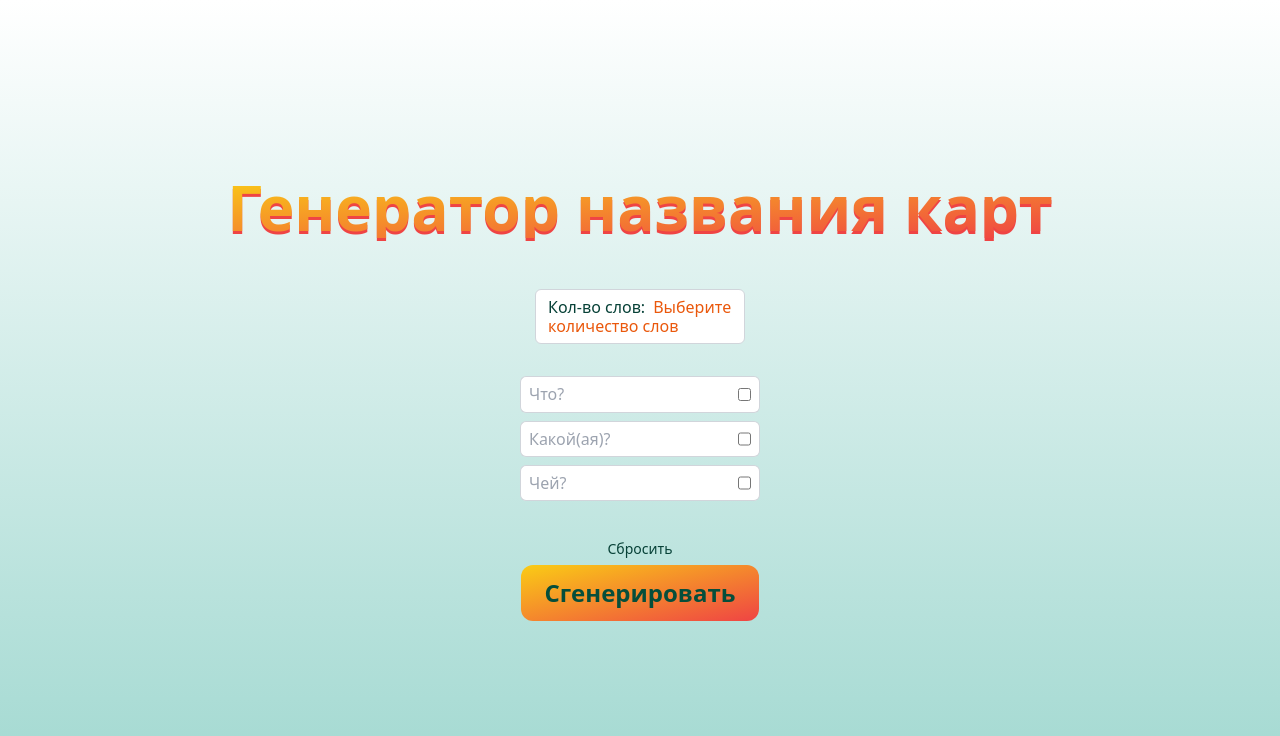
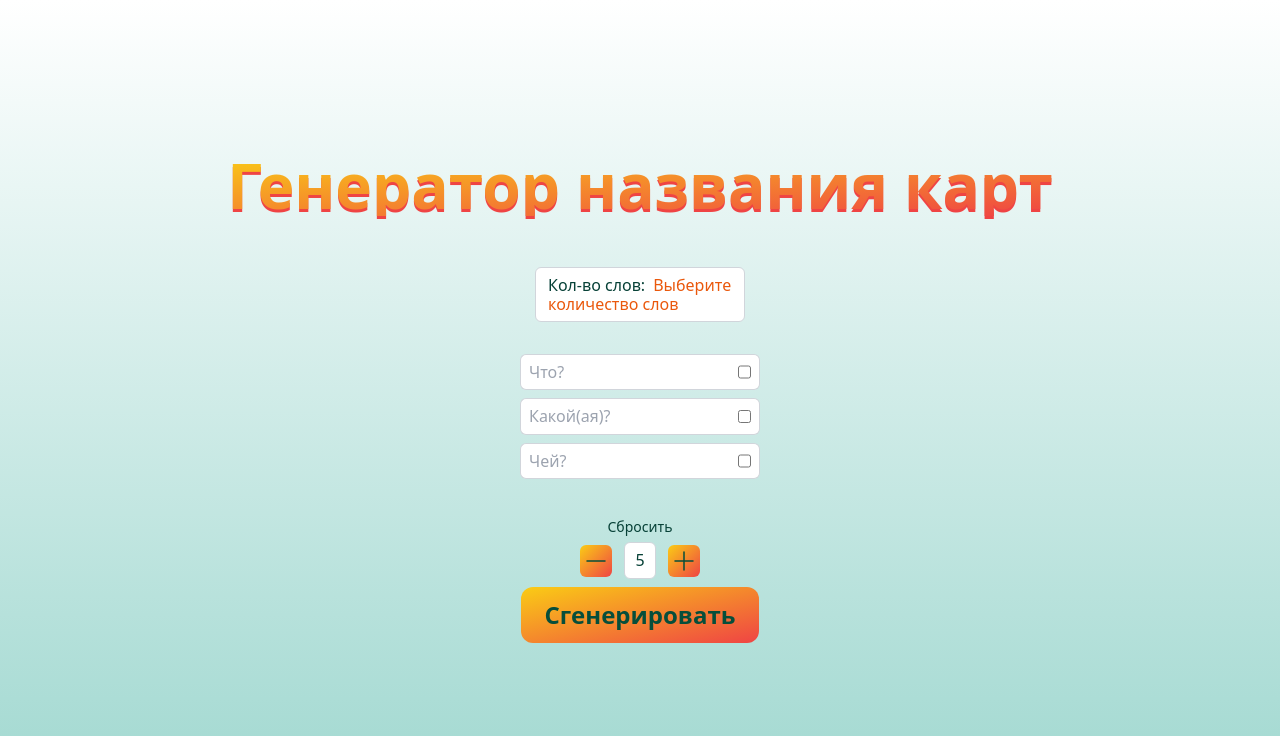
Before and after one commit to MillenniumRain/card-template-generator, a React (Vite) app: page / in a window 1280 px wide. Shown: the top 736 px of the page. Built offline with nearby package versions, Linux system fonts and the light colour scheme.

Commit message:
+ LocalStorag

```diff
--- a/src/pages/CardGenerator/index.tsx
+++ b/src/pages/CardGenerator/index.tsx
@@ -4,54 +4,45 @@ import UIInput from '@/shared/ui/UIInput';
 import UISelect from '@/shared/ui/UISelect';
 import UIButton from '@/shared/ui/UIButton';
 import SelectedInput from '@/pages/CardGenerator/ui/SelectedInput';
-import { iSentence } from '@/pages/CardGenerator/type';
+import { IGeneratedWords, iSentence } from '@/pages/CardGenerator/type';
 import { SS } from '@/pages/CardGenerator/data';
 import { group } from 'console';
+import { data } from 'react-router-dom';
+import Counter from '@/pages/CardGenerator/ui/Counter';
+import useLocalStorage from '@/shared/hooks/LocalStorage';
 
-interface CardGeneratorProp {
-	children?: ReactNode;
-	className?: string;
-}
+interface CardGeneratorProp {}
 
-const CardGenerator: FC<CardGeneratorProp> = ({ className }) => {
+const ALL_COLUMS_NUMBERS = ['2', '1', '0'];
+
+const CardGenerator: FC<CardGeneratorProp> = ({}) => {
 	const [wordCount, setWordCount] = useState('1');
-	const [sentence, setSentence] = useState<iSentence[][]>(JSON.parse(JSON.stringify(SS)));
+	const [counter, setCounter] = useState(5);
+	const [sentence, setSentence] = useState<iSentence[][]>(SS);
+
+	const [localWords, setLocalWords, removeLocal] = useLocalStorage<IGeneratedWords>('gnrt');
+	console.log(localWords);
 
 	const onSelectHandler = (s: iSentence) => {
-		setSentence((prev) => {
-			const sents = [...prev];
-			sents.forEach((sent) => {
-				const word = sent.find((word) => word.id === s.id);
-				if (word) {
-					word.active = !s.active;
-				}
-			});
-			return sents;
-		});
+		setSentence((prev) =>
+			prev.map((group) => group.map((word) => (word.id === s.id ? { ...word, active: !word.active } : word)))
+		);
 	};
 	const onChangeHandler = (column: number, s: iSentence, e: ChangeEvent<HTMLInputElement>) => {
-		setSentence((prev) => {
-			const sents = [...prev];
-			sents[column].forEach((word) => {
-				if (word.id !== s.id) {
-					word.active = false;
-					word.value = '';
-				}
-			});
-			sents.forEach((group) => {
-				const word = group.find((word) => word.id === s.id);
-				if (word) {
-					word.value = e.target.value;
-					word.active = true;
-				}
-			});
-			return sents;
-		});
+		setSentence((prev) =>
+			prev.map((group, index) => {
+				if (index !== column) return group;
+				return group.map((word) =>
+					word.id === s.id
+						? { ...word, value: e.target.value, active: true }
+						: { ...word, active: false, value: '' }
+				);
+			})
+		);
 	};
 
 	const filterSentence = () => {
 		const filtered = [];
-		// const lastFiltered = [];
 		for (const index in sentence) {
 			let withValue = sentence[index].filter((word) => word.value);
 			if (withValue.length == 0) {
@@ -60,17 +51,29 @@ const CardGenerator: FC<CardGeneratorProp> = ({ className }) => {
 			filtered.push(withValue.filter((word) => word.active));
 		}
 
-		console.log(filtered.filter((group) => group.length > 0));
+		console.log({
+			data: filtered
+				.filter((group) => group.length > 0)
+				.map((group) =>
+					group.map((word) => ({
+						type: word.type,
+						value: word.value,
+					}))
+				),
+			count: counter,
+			id: null,
+		});
+		// setLocalWords({ id: '12313', sentence: ['123', 'adad', 'adadaddda'] });
+		// removeLocal();
 	};
 
 	return (
-		<div
+		<main
 			className={cn(
-				'w-screen h-screen grid place-items-center bg-gradient-to-b from-white to-secondary text-primary-alt',
-				className
+				'w-screen h-screen grid place-items-center bg-gradient-to-b from-white to-secondary text-primary-alt'
 			)}>
 			<div className='flex flex-col items-center'>
-				<div className='relative'>
+				<div className='relative text-center'>
 					<div className='absolute -top-[3px] text-6xl font-extrabold bg-gradient-to-tl  from-red-500 to-yellow-400 mb-12 bg-clip-text text-transparent'>
 						Генератор названия карт
 					</div>
@@ -91,68 +94,47 @@ const CardGenerator: FC<CardGeneratorProp> = ({ className }) => {
 								{ label: 'три', value: '3' },
 							]}
 							onChange={(num) => {
-								setSentence(JSON.parse(JSON.stringify(SS)));
+								setSentence(SS);
 								setWordCount(num);
 							}}
 						/>
 					</div>
-					<div className='flex gap-2 mb-8 '>
-						{wordCount > '2' ? (
-							<div className='flex flex-col gap-2'>
-								{sentence[0].map((word, index) => (
+					<section className='flex gap-2 mb-8 '>
+						{ALL_COLUMS_NUMBERS.map((column, index) => {
+							if (wordCount <= column) return null;
+							return (
+								<div className='flex flex-col gap-2' key={column}>
+									{sentence[index].map((word) => (
 										<SelectedInput
 											onSelect={() => onSelectHandler(word)}
 											key={word.id}
 											isSelected={word.active}
 											placeholder={word.label}
-										onChange={(e) => onChangeHandler(0, word, e)}
+											onChange={(e) => onChangeHandler(index, word, e)}
 											value={word.value}
 										/>
 									))}
 								</div>
-						) : null}
-						{wordCount > '1' ? (
-							<div className='flex flex-col gap-2'>
-								{sentence[1].map((word, index) => (
-									<SelectedInput
-										onSelect={() => onSelectHandler(word)}
-										key={word.id}
-										isSelected={word.active}
-										placeholder={word.label}
-										onChange={(e) => onChangeHandler(1, word, e)}
-										value={word.value}
-									/>
-								))}
-							</div>
-						) : null}
-						{wordCount > '0' ? (
-							<div className='flex flex-col gap-2'>
-								{sentence[2].map((word, index) => (
-									<SelectedInput
-										onSelect={() => onSelectHandler(word)}
-										key={word.id}
-										isSelected={word.active}
-										placeholder={word.label}
-										onChange={(e) => onChangeHandler(2, word, e)}
-										value={word.value}
-									/>
-								))}
-							</div>
-						) : null}
-					</div>
+							);
+						})}
+					</section>
 					<button
-						className='px-2 py-1 text-sm hover:underline'
+						className='px-2 py-1 text-sm hover:underline text-center'
 						onClick={() => {
-							setSentence(JSON.parse(JSON.stringify(SS)));
+							setSentence(SS);
+							setCounter(1);
 						}}>
 						Сбросить
 					</button>
-					<UIButton className='px-4 py-3 rounded-xl' onClick={filterSentence}>
-						Сгенерировать{' '}
+					<div className='mb-2 justify-center'>
+						<Counter value={counter} onChangeCounter={(counter) => setCounter(counter)} />
+					</div>
+					<UIButton className='rounded-xl px-6 py-3 ' onClick={filterSentence}>
+						Сгенерировать
 					</UIButton>
 				</div>
 			</div>
-		</div>
+		</main>
 	);
 };
 
--- a/src/pages/CardGenerator/type.ts
+++ b/src/pages/CardGenerator/type.ts
@@ -6,3 +6,8 @@ export interface iSentence {
 	label: string;
 	active: boolean;
 }
+
+export interface IGeneratedWords {
+	id: string;
+	sentence: string[];
+}
--- /dev/null
+++ b/src/pages/CardGenerator/ui/Counter.tsx
@@ -0,0 +1,36 @@
+import { ReactNode, FC, HTMLInputTypeAttribute, InputHTMLAttributes, useState } from 'react';
+import { cn } from '@/shared/utils/cn';
+import UIInput from '@/shared/ui/UIInput';
+import { S_Minus } from '@/shared/assets/S_Minus';
+import { S_Plus } from '@/shared/assets/S_SVGPlus';
+import UIButton from '@/shared/ui/UIButton';
+
+interface CounterProp extends InputHTMLAttributes<HTMLInputElement> {
+	children?: ReactNode;
+	className?: string;
+	onChangeCounter: (counter: number) => void;
+}
+
+const Counter: FC<CounterProp> = ({ className, onChangeCounter, value = 0, ...props }) => {
+	return (
+		<div className={cn('_counter flex gap-3 items-center', className)}>
+			<UIButton className='p-1' onClick={() => onChangeCounter(Math.max(+value - 1, 1))}>
+				<S_Minus className='text-2xl' stroke='3' />
+			</UIButton>
+			<div>
+				<UIInput
+					className='w-8 text-center'
+					{...props}
+					value={value}
+					onChange={(e) => onChangeCounter(+e.target.value)}
+				/>
+			</div>
+
+			<UIButton className='p-1 ' onClick={() => onChangeCounter(+value + 1)}>
+				<S_Plus className='text-2xl' stroke='3' />
+			</UIButton>
+		</div>
+	);
+};
+
+export default Counter;
--- a/src/pages/CardGenerator/ui/SelectedInput.tsx
+++ b/src/pages/CardGenerator/ui/SelectedInput.tsx
@@ -13,7 +13,7 @@ const SelectedInput: FC<SelectedInputProp> = ({ className, onSelect, isSelected
 	return (
 		<div
 			className={cn(
-				`flex relative items-center rounded-md`,
+				`_sinput flex relative items-center rounded-md`,
 				isSelected ? ' outline outline-[2px] outline-orange-600' : null
 			)}>
 			<div className=' '>
--- /dev/null
+++ b/src/shared/assets/S_Minus.tsx
@@ -0,0 +1,9 @@
+import { SVGProps } from 'react';
+
+export function S_Minus(props: SVGProps<SVGSVGElement>) {
+	return (
+		<svg xmlns='http://www.w3.org/2000/svg' width='1em' height='1em' viewBox='0 0 1024 1024' {...props}>
+			<path fill='currentColor' d='M128 544h768a32 32 0 1 0 0-64H128a32 32 0 0 0 0 64'></path>
+		</svg>
+	);
+}
--- /dev/null
+++ b/src/shared/assets/S_SVGPlus.tsx
@@ -0,0 +1,11 @@
+import { SVGProps } from 'react';
+
+export function S_Plus(props: SVGProps<SVGSVGElement>) {
+	return (
+		<svg xmlns='http://www.w3.org/2000/svg' width='1em' height='1em' viewBox='0 0 1024 1024' {...props}>
+			<path
+				fill='currentColor'
+				d='M480 480V128a32 32 0 0 1 64 0v352h352a32 32 0 1 1 0 64H544v352a32 32 0 1 1-64 0V544H128a32 32 0 0 1 0-64z'></path>
+		</svg>
+	);
+}
--- /dev/null
+++ b/src/shared/hooks/LocalStorage.tsx
@@ -0,0 +1,39 @@
+import { useState, useEffect } from 'react';
+
+function useLocalStorage<T>(key: string) {
+	const [storedValue, setStoredValue] = useState<T | null>(getValue);
+
+	function getValue() {
+		let value = null;
+		try {
+			const data = window.localStorage.getItem(key);
+			value = data ? JSON.parse(data) : null;
+		} catch (error) {
+			new Error('Ошибка в чтении из локального хранилища');
+			window.localStorage.removeItem(key);
+		}
+		return value;
+	}
+	function setValue(value: T) {
+		try {
+			window.localStorage.setItem(key, JSON.stringify(value));
+			const local = getValue();
+			setStoredValue(local);
+		} catch (error) {
+			new Error('Ошибка в записи  в локальное хранилище');
+		}
+	}
+
+	function removeValue() {
+		try {
+			window.localStorage.removeItem(key);
+			const local = getValue();
+			setStoredValue(local);
+		} catch (error) {
+			console.error(error);
+		}
+	}
+	return [storedValue, setValue, removeValue] as const;
+}
+
+export default useLocalStorage;
--- a/src/shared/ui/UIButton.tsx
+++ b/src/shared/ui/UIButton.tsx
@@ -13,7 +13,7 @@ const UIButton: FC<UIButtonProps> = ({ children, onClick, className, disabled })
 	return (
 		<button
 			className={clsx(
-				`text-emerald-900 bg-200 bg-gradient-to-tl from-pink-500 via-red-500 to-yellow-400  px-6 py-3  rounded-md bg-pos-0 hover:bg-pos-100 duration-500 font-semibold hover:text-white text-2xl`,
+				`_button text-emerald-900 bg-200 bg-gradient-to-tl from-pink-500 via-red-500 to-yellow-400   rounded-md bg-pos-0 hover:bg-pos-100 duration-500 font-semibold hover:text-white text-2xl`,
 				disabled ? 'opacity-50 cursor-not-allowed' : null,
 				className
 			)}
--- a/src/shared/ui/UIInput.tsx
+++ b/src/shared/ui/UIInput.tsx
@@ -13,7 +13,7 @@ const UIInput: React.FC<UIInputProps> = ({ error, helperText, className, ...prop
 			{/* {label && <label className='mb-1 text-sm font-medium'>{label}</label>} */}
 			<input
 				className={cn(
-					`p-2 border rounded-md focus-visible:outline-none `,
+					`_input p-2 border rounded-md focus-visible:outline-none `,
 					error ? 'border-red-500 focus:ring-red-500' : 'border-gray-300 ',
 					className
 				)}
--- a/src/shared/ui/UISelect.tsx
+++ b/src/shared/ui/UISelect.tsx
@@ -32,7 +32,7 @@ const UISelect: React.FC<UISelectProps> = ({ options, onChange, placeholder, cla
 		<div className='relative mb-2'>
 			<div
 				className={cn(
-					`border border-gray-300 bg-white rounded-md py-2 px-3 cursor-pointer  hover:bg-orange-100 focus:ring-0`,
+					`_uiselect border border-gray-300 bg-white rounded-md py-2 px-3 cursor-pointer  hover:bg-orange-100 focus:ring-0`,
 					className
 				)}
 				onClick={onSelectClick}>
```
Lines whose indentation alone changed are shown as unchanged.
